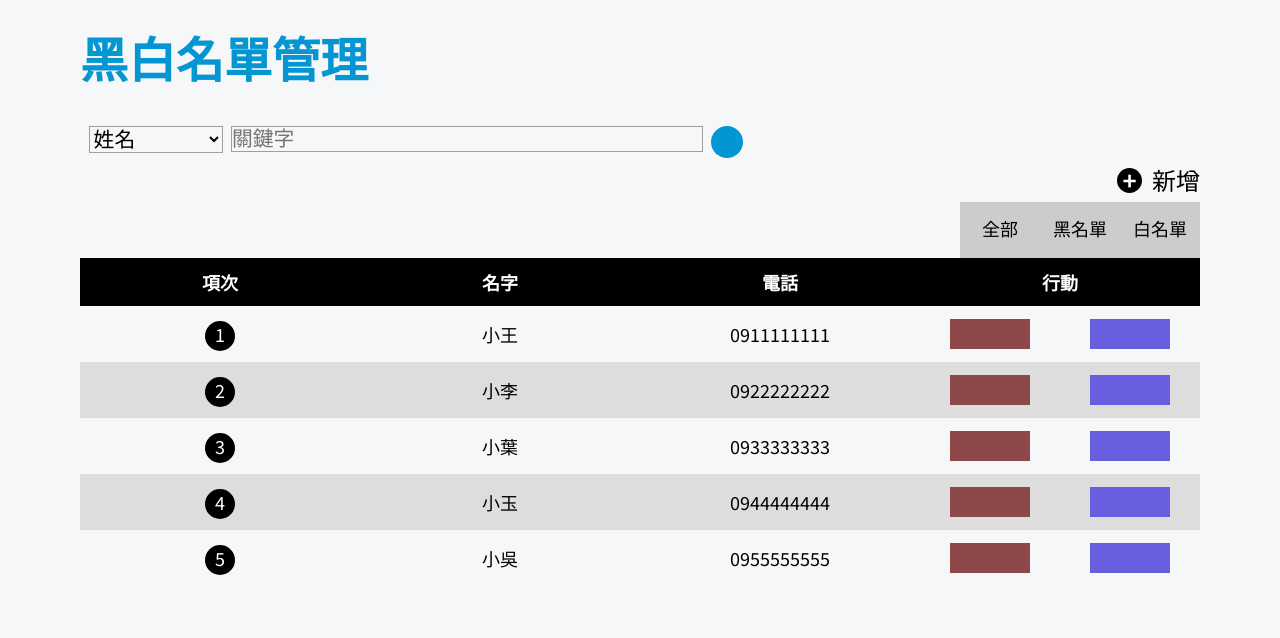
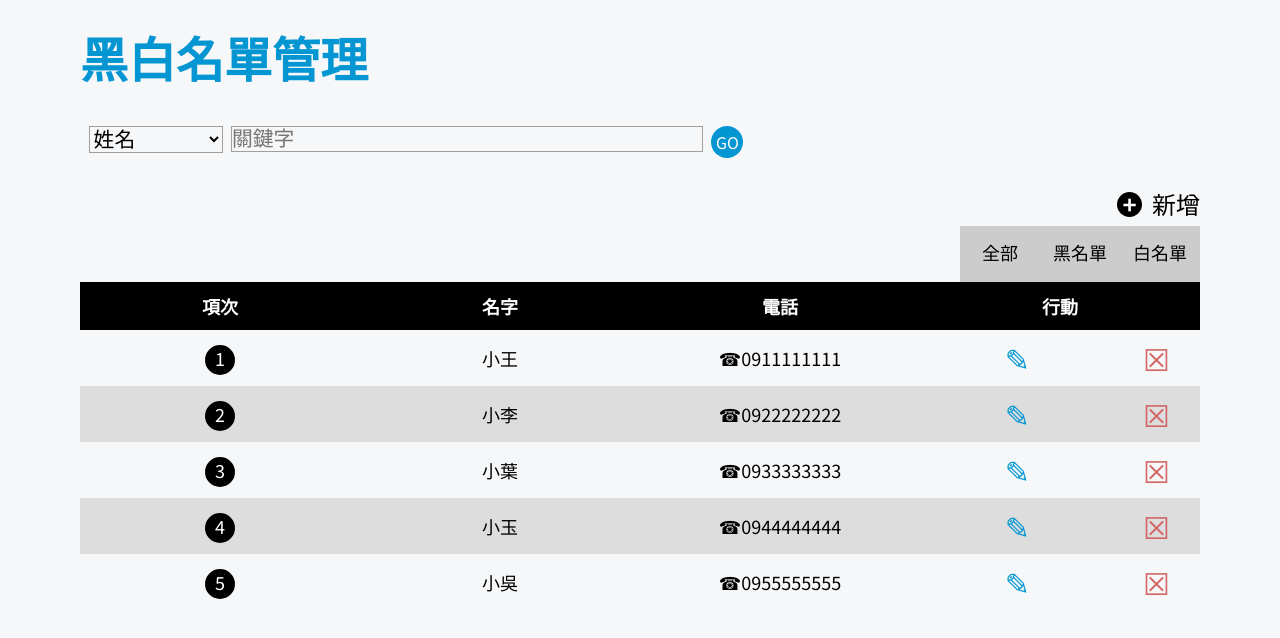
Before and after one commit to Louslife/tel-blacklist-react, a React (Create React App) app: page / in a window 1280 px wide. Shown: the top 638 px of the page. Built offline with nearby package versions, Linux system fonts and the light colour scheme.

Commit message:
add icon and fixed create tel

```diff
--- a/package.json
+++ b/package.json
@@ -4,6 +4,9 @@
   "version": "0.1.0",
   "private": true,
   "dependencies": {
+    "@fortawesome/fontawesome-svg-core": "^1.2.36",
+    "@fortawesome/free-brands-svg-icons": "^5.15.4",
+    "@fortawesome/free-regular-svg-icons": "^5.15.4",
     "@testing-library/jest-dom": "^5.14.1",
     "@testing-library/react": "^11.2.7",
     "@testing-library/user-event": "^12.8.3",
--- a/src/component/TelBlacklist.js
+++ b/src/component/TelBlacklist.js
@@ -241,7 +241,7 @@ function TelBlacklist() {
             </select>
             <input className={SearchBar.input} type="text" placeholder="關鍵字" onChange={getSeachWord} />
             <div className={SearchBar.icon}
-              onClick={hendleSeachTel}></div>
+              onClick={hendleSeachTel}>GO</div>
           </div>
         </from>
       </nav>
@@ -276,15 +276,15 @@ function TelBlacklist() {
               <div className="row card">
                 <div className={Crad.cradItme}><span className ={Crad.id}>{obj.telId}</span></div>
                 <div className={Crad.cradItme}>{obj.telName}</div>
-                <div className={Crad.cradItme}>{obj.tel}</div>
+                <div className={Crad.cradItme}>&#9742;{obj.tel}</div>
                 <div className={Crad.cradItme}>
                   <div className={Crad.btnWarp}>
                     <div className={Crad.telActionRevise}
                       onClick={() => hendleUpdateTel(obj)}
-                    ></div>
+                    >&#9998;</div>
                     <div className={Crad.telActionDel}
                       onClick={() => hendleDeleteTel(obj.telId)}
-                    ></div>
+                    >&#9746;</div>
                   </div>
                 </div>
               </div>
@@ -308,9 +308,9 @@ function TelBlacklist() {
         )}
         {(isAdd ? <div className={FloatInput.isAddWrap}>
           <div className="row card">
-            <div className={FloatInput.isAddItme}><input type="text" placeholder="輸入項次"/></div>
-            <div className={FloatInput.isAddItme}><input type="text" placeholder="輸入名字" /></div>
-            <div className={FloatInput.isAddItme}><input type="text" placeholder="輸入電話"/></div>
+            <div className={FloatInput.isAddItme}><input onChange={getIdInputValue} type="text" placeholder="輸入項次"/></div>
+            <div className={FloatInput.isAddItme}><input onChange={getUserInputValue} type="text" placeholder="輸入名字" /></div>
+            <div className={FloatInput.isAddItme}><input onChange={getTelInputValue} type="text" placeholder="輸入電話"/></div>
             <div className={FloatInput.isAddItme}>
               <div className={FloatInput.isAddSure}
                 onClick={() => hendleSaveTel()}><i>確定</i></div>
--- a/src/css/Crad.module.css
+++ b/src/css/Crad.module.css
@@ -34,22 +34,28 @@
 }
 
 .btnWarp {
-  display: block;
-  width: 100%;
+  /* display: inline-block; */
+  /* text-align: end; */
+  text-align: right;
+  line-height: 30px;
 }
 
 .telActionRevise {
   display: block;
   width: 80px;
   height: 30px;
-  background: rgb(141, 73, 73);
+  line-height: 30px;
+  font-size: 30px;
+  color: #0496D2;
 }
 
 .telActionDel {
   display: block;
   width: 80px;
   height: 30px;
-  background: rgb(103, 95, 221);
+  line-height: 30px;
+  font-size: 30px;
+  color: #D36565;
 }
 
 @media screen and (min-width: 768px) {
--- a/src/css/SearchBar.module.css
+++ b/src/css/SearchBar.module.css
@@ -17,11 +17,13 @@
 .icon {
   display: block;
   margin-top: 5px;
-  line-height: 2rem;
+  line-height: 3rem;
   width: 100%;
   height: 3rem;
   border-radius: 8px;
   background: #0496d2;
+  color: white;
+  font-size: 24px;
 }
 
 @media screen and (min-width: 768px) {
@@ -52,5 +54,6 @@
     height: 2rem;
     border-radius: 50%;
     margin-left: 8px;
+    font-size: 16px;
   }
 }
--- a/src/css/basic.css
+++ b/src/css/basic.css
@@ -2,11 +2,12 @@
   margin: 0 auto;
   padding-left: 1.5rem;
   padding-right: 1.5rem;
+  padding-bottom: 1.5rem;
 }
 
 .row {
   display: grid;
-  grid-template-columns: 0.5fr 1fr 1fr 1.5fr;
+  grid-template-columns: 0.5fr 1fr 1.5fr 1fr;
 }
 
 .tel-action {
```
Also changed, not shown: 1 other file (tests, documents, lock files or other folders).
